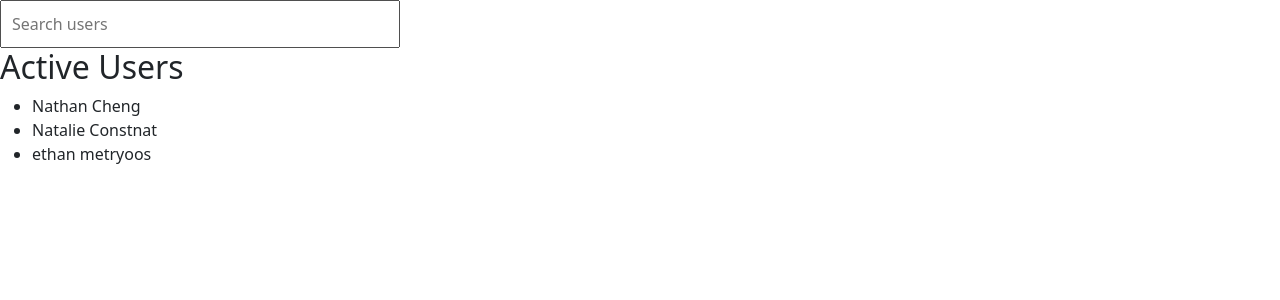
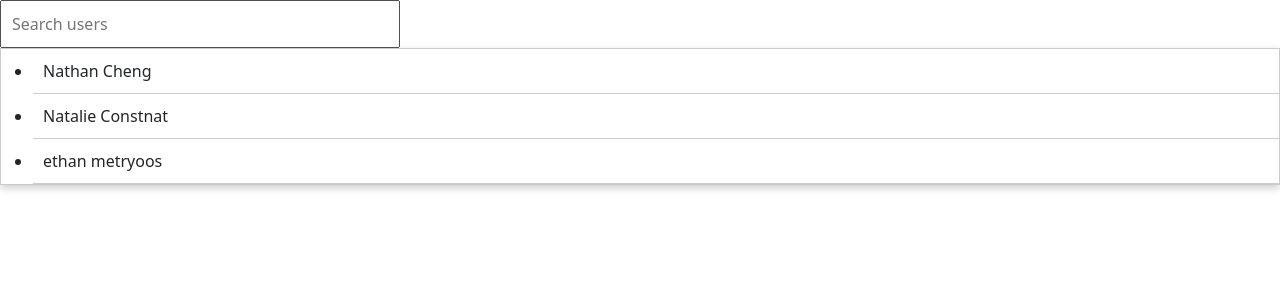
Before and after one commit to Knightrodex/KnightrodexWeb, a React (Create React App) app in the folder frontend/: page /HomePage in a window 1280 px wide. Shown: the top 300 px of the page. Built offline with nearby package versions, Linux system fonts and the light colour scheme; the HTML template or start-up script is replaced by a standard one.

Commit message:
Good ground

```diff
--- a/frontend/src/components/SearchBar.css
+++ b/frontend/src/components/SearchBar.css
@@ -1,7 +1,7 @@
 /* Styles for SearchBar component */
 
 /* Container for the items */
-.items-container {
+.search-box {
     display: flex;
     flex-direction: column;
     align-items: center;
@@ -11,10 +11,6 @@
     /* Full viewport height */
 }
 
-/* Adjust the margin or padding if necessary */
-.items-container {
-    margin-top: 20px;
-}
 
 .search-input {
     padding: 10px;
--- a/frontend/src/components/SearchBar.js
+++ b/frontend/src/components/SearchBar.js
@@ -12,14 +12,20 @@
     };
 
     return (
-        <div className='search-container'>
+        <div>
             <input
-                type="text"
-                placeholder="Search users"
+                type='text'
+                placeholder='Search users'
                 value={searchTerm}
                 onChange={handleSearch}
-                className="search-input"
+                className='search-input'
             />
+            <ul className="user-list">
+                {users.map((user) => (
+                    <li key={user.id}>{user.name}</li>
+                ))}
+            </ul>
+
         </div>
     );
 };
--- a/frontend/src/pages/HomePage.js
+++ b/frontend/src/pages/HomePage.js
@@ -27,8 +27,7 @@
             {/* <Navbar /> */}
             <div>
                 <SearchBar users={filteredUsers} onSearch={handleSearch} />
-                <UserList users={filteredUsers} />
-            </div>
+             </div>
         </>
     );
 }
```
